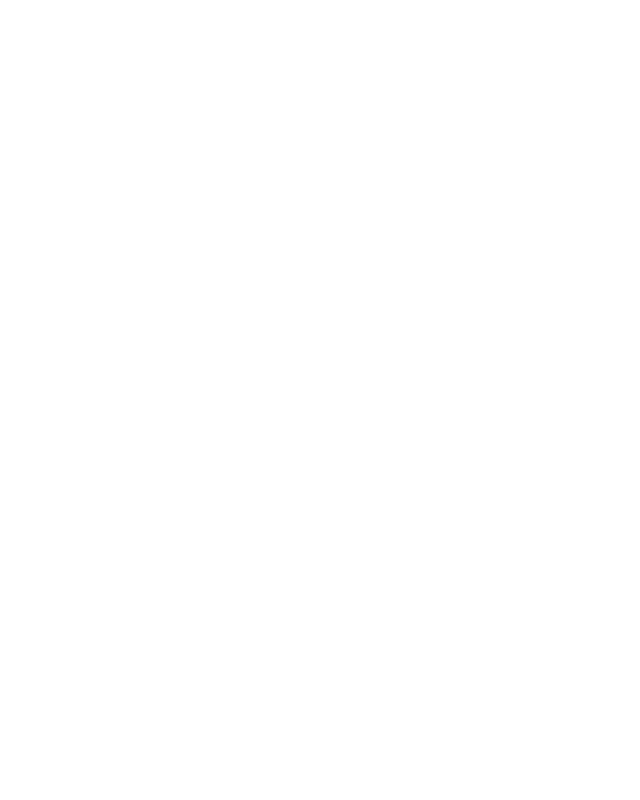
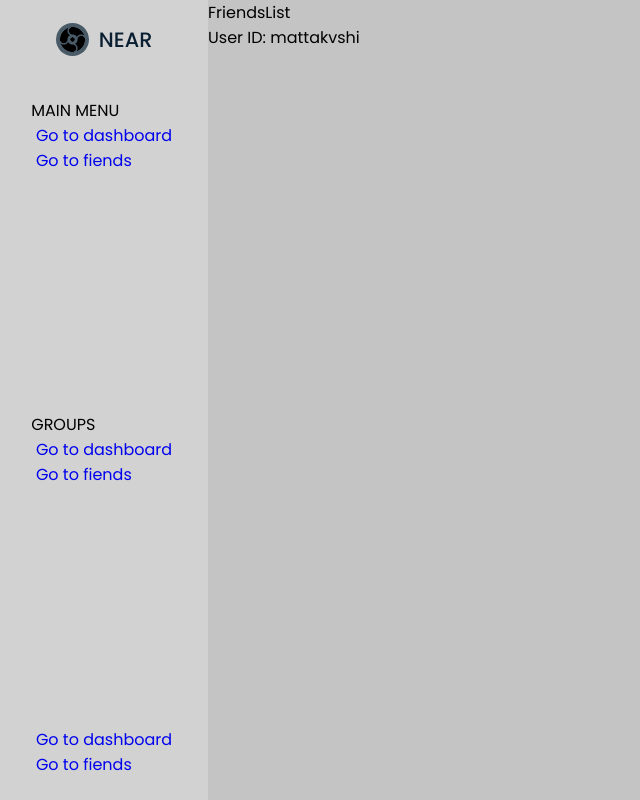
Before and after one commit to mattakvshi/NEAR-frontend, a React (Create React App) app: page /NEAR-frontend/mattakvshi/friends in a window 1280 px wide. Before the commit this address had no page. Shown: the whole page, without its empty margins (0-640 px from the left). Built offline with nearby package versions, Linux system fonts and the light colour scheme.

Commit message:
start work on MainApp

```diff
--- a/src/App.js
+++ b/src/App.js
@@ -5,6 +5,7 @@
 import ScrollToTop from './utils/ScrollToTop';
 
 import Landing from './pages/Landing';
+
 import LogInAccount from './pages/LogIn-SinUp-Pages/LogInAccount';
 import LogInCommunity from './pages/LogIn-SinUp-Pages/LogInCommunity';
 import SingUpAccount from './pages/LogIn-SinUp-Pages/SignUpAccount';
@@ -18,6 +19,8 @@
 //Логотип светлый
 //TODO: Загружать его только здесь и дальше везде передавать, не загружать заново
 import logoImg from './img/Landing/NEAR-logo-white.png';
+
+import MainApp from './pages/MainAppPages/MainApp';
 
 function App() {
 	return (
@@ -38,7 +41,7 @@
 						}
 					/>
 
-					{/* Create - Log in */}
+					{/* Sing up - Log in */}
 					<Route
 						path='/NEAR-frontend/login/account'
 						element={<LogInAccount AccLogImg={AccLogImg} logoImg={logoImg} />}
@@ -64,6 +67,9 @@
 							/>
 						}
 					/>
+
+					{/* MainApp */}
+					<Route path='/NEAR-frontend/:id/*' element={<MainApp />} />
 				</Routes>
 			</Router>
 		</div>
--- a/src/CustomCursor/index.jsx
+++ b/src/CustomCursor/index.jsx
@@ -24,9 +24,9 @@
 			const mouseY = clientY;
 
 			positionRef.current.mouseX =
-				mouseX - secondaryCursor.current.clientWidth / 2;
+				mouseX - secondaryCursor.current?.clientWidth / 2;
 			positionRef.current.mouseY =
-				mouseY - secondaryCursor.current.clientHeight / 2;
+				mouseY - secondaryCursor.current?.clientHeight / 2;
 		});
 
 		return () => {};
--- /dev/null
+++ b/src/helpers/UsersInfo.js
@@ -0,0 +1,8 @@
+const usersInfo = [
+	{ id: 'mattakvshi', name: 'Maksim' },
+	{ id: '2', name: 'Anton' },
+	{ id: '3', name: 'Sanya' },
+	{ id: '4', name: 'Dima' },
+];
+
+export { usersInfo };
--- a/src/pages/LogIn-SinUp-Pages/LogInAccount.js
+++ b/src/pages/LogIn-SinUp-Pages/LogInAccount.js
@@ -67,9 +67,11 @@
 									</p>
 								</div>
 							</div>
-							<button className='lif-button'>
-								<span>GER STARTED</span>
-							</button>
+							<NavLink to='/NEAR-frontend/mattakvshi/'>
+								<button className='lif-button'>
+									<span>GER STARTED</span>
+								</button>
+							</NavLink>
 							<div className='lif-link__row'>
 								<p className='lif-link__text'>New User?</p>
 								<NavLink
--- /dev/null
+++ b/src/pages/MainAppPages/Dashboard.jsx
@@ -0,0 +1,11 @@
+const Dashboard = ({ userInfo }) => {
+	//console.log(userInfo);
+	return (
+		<div>
+			<h1>Dashboard</h1>
+			{userInfo ? <p>User ID: {userInfo.id}</p> : <p>User not found</p>}
+		</div>
+	);
+};
+
+export default Dashboard;
--- /dev/null
+++ b/src/pages/MainAppPages/FriendsList.jsx
@@ -0,0 +1,10 @@
+const FriendsList = ({ userInfo }) => {
+	return (
+		<div>
+			<h1>FriendsList</h1>
+			{userInfo ? <p>User ID: {userInfo.id}</p> : <p>User not found</p>}
+		</div>
+	);
+};
+
+export default FriendsList;
--- /dev/null
+++ b/src/pages/MainAppPages/MainApp.jsx
@@ -0,0 +1,92 @@
+import { Routes, Route, Link, NavLink } from 'react-router-dom';
+import { useParams } from 'react-router-dom';
+import './mainAppPages.css';
+
+import { usersInfo } from '../../helpers/UsersInfo';
+
+//Вложенные роуты
+import Dashboard from './Dashboard';
+import FriendsList from './FriendsList';
+
+import MainLogo from '../../img/NEAR-logo.png';
+
+const MainApp = () => {
+	const params = useParams();
+	const currentID = params.id;
+
+	//console.log(currentID);
+
+	const currentUser = usersInfo.find(user => user.id === currentID);
+
+	//console.log('Текущий пользователь: ', currentUser);
+
+	return (
+		<div className='app-wrapper'>
+			<div className='left-nav-section'>
+				<NavLink to=''>
+					<div className='logo'>
+						<img className='logo__img' src={MainLogo} alt='logo' />
+						<h1 className='logo__text'>NEAR</h1>
+					</div>
+				</NavLink>
+
+				<div className='space-between-wrapper'>
+					<div className='nav-container'>
+						<h3>MAIN MENU</h3>
+						<nav className='nav-block'>
+							<ul>
+								<li>
+									<Link to=''> Go to dashboard</Link>
+								</li>
+								<li>
+									<Link to='friends'>Go to fiends</Link>
+								</li>
+							</ul>
+						</nav>
+					</div>
+
+					<div className='group-section'>
+						<h3>GROUPS</h3>
+						<div className='nav-block'>
+							<ul>
+								<li>
+									<Link to=''> Go to dashboard</Link>
+								</li>
+								<li>
+									<Link to='friends'>Go to fiends</Link>
+								</li>
+							</ul>
+						</div>
+					</div>
+
+					<div className='actions-section'>
+						<div className='nav-block'>
+							<ul>
+								<li>
+									<Link to=''> Go to dashboard</Link>
+								</li>
+								<li>
+									<Link to='friends'>Go to fiends</Link>
+								</li>
+							</ul>
+						</div>
+					</div>
+				</div>
+			</div>
+
+			<div className='main-section'>
+				<div>
+					<Routes>
+						<Route path='' element={<Dashboard userInfo={currentUser} />} />
+						<Route
+							path='friends'
+							element={<FriendsList userInfo={currentUser} />}
+						/>
+					</Routes>
+				</div>
+			</div>
+		</div>
+	);
+};
+
+export default MainApp;
--- /dev/null
+++ b/src/pages/MainAppPages/mainAppPages.css
@@ -0,0 +1,58 @@
+.app-wrapper {
+	width: 100vw;
+	height: 100vh;
+	display: grid;
+	grid-template-columns: calc(var(--index) * 10) auto;
+}
+
+.left-nav-section {
+	display: flex;
+	flex-direction: column;
+	row-gap: calc(var(--index) * 2);
+
+	height: 100%;
+
+	padding: calc(var(--index) * 1.1) calc(var(--index) * 1.5);
+
+	background-color: var(--light-bg);
+}
+
+.space-between-wrapper {
+	display: flex;
+	flex-direction: column;
+	justify-content: space-between;
+
+	height: 100%;
+}
+
+.logo {
+	display: flex;
+	justify-content: center;
+	align-items: center;
+	flex-direction: row;
+	column-gap: 10px;
+}
+
+.logo__img {
+	width: calc(var(--index) * 1.6);
+	height: calc(var(--index) * 1.6);
+	border-radius: calc(var(--index) * 1.6);
+}
+.logo__text {
+	font-size: calc(var(--index) * 1);
+	font-weight: 500;
+	color: var(--text-color-dark);
+}
+
+.nav-container {
+}
+.nav-block {
+	display: flex;
+	flex-direction: column;
+	align-items: center;
+}
+
+.main-section {
+	width: 100%;
+	background-color: var(--gray-bg);
+}
--- a/src/style/main.css
+++ b/src/style/main.css
@@ -8,6 +8,8 @@
 	--light-bg: #d2d2d2;
 	--light-bg80: rgba(210, 210, 210, 0.8);
 	--light-bg0: rgba(210, 210, 210, 0);
+
+	--gray-bg: #c4c4c4;
 
 	--dark-header: rgba(10, 31, 50, 0.67);
 	--dark-desc: rgba(10, 31, 50, 0.3);
```
Also changed, not shown: src/helpers/NotificationTemplatesList.js (added).
